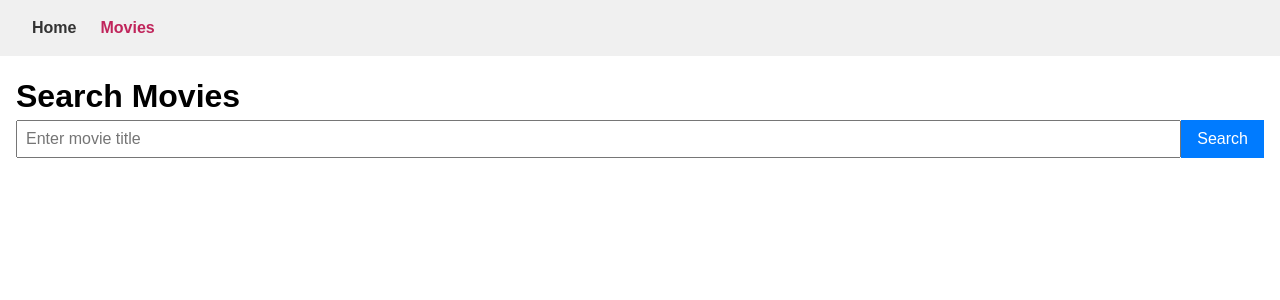
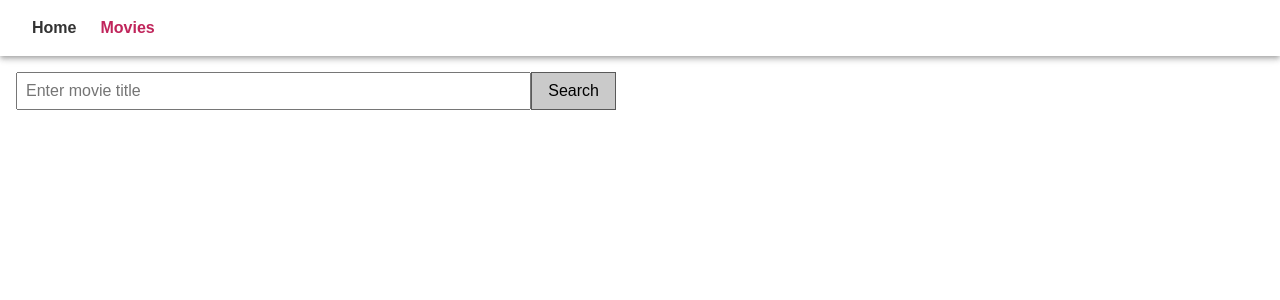
Before and after one commit to sergiy-ka/goit-neo-react-hw-module5, a React (Vite) app: page /movies in a window 1280 px wide. Shown: the top 300 px of the page. Built offline with nearby package versions, Linux system fonts and the light colour scheme.

Commit message:
Refactor navigation styles to make header fixed and sticky

```diff
--- a/src/components/Navigation/Navigation.module.css
+++ b/src/components/Navigation/Navigation.module.css
@@ -2,12 +2,20 @@
   display: flex;
   gap: 24px;
   padding: 1rem 2rem;
-  background-color: #f0f0f0;
+  background-color: #ffffff;
+  position: fixed; /* Make the header fixed */
+  top: 0; /* Position it at the top */
+  width: 100%; /* Make it span the full width */
+  z-index: 1000; /* Ensure it is above other content */
+  box-shadow: 0px 2px 4px -1px rgba(0, 0, 0, 0.2),
+    0px 4px 5px 0px rgba(0, 0, 0, 0.14), 0px 1px 10px 0px rgba(0, 0, 0, 0.12);
+  position: sticky;
 }
 
 .link {
   text-decoration: none;
   color: #333;
+
   font-weight: bold;
 }
 
--- a/src/pages/MoviesPage/MoviesPage.jsx
+++ b/src/pages/MoviesPage/MoviesPage.jsx
@@ -28,7 +28,6 @@ function MoviesPage() {
 
   return (
     <div className={css.container}>
-      <h1>Search Movies</h1>
       <form onSubmit={handleSearch} className={css.form}>
         <input
           type="text"
--- a/src/pages/MoviesPage/MoviesPage.module.css
+++ b/src/pages/MoviesPage/MoviesPage.module.css
@@ -5,6 +5,7 @@
 .form {
   display: flex;
   margin-bottom: 1rem;
+  width: 600px; /* Встановіть бажану ширину */
 }
 
 .input {
@@ -13,15 +14,25 @@
   font-size: 1rem;
 }
 
+.input:focus {
+  outline: none;
+  border: 2px solid #007bff;
+}
+.input:hover {
+  border: 2px solid #007bff;
+}
+
 .button {
   padding: 0.5rem 1rem;
   font-size: 1rem;
-  background-color: #007bff;
-  color: white;
-  border: none;
+  background-color: #cacaca;
+  border: 1px solid #595959;
+  color: #000000;
   cursor: pointer;
 }
 
 .button:hover {
-  background-color: #0056b3;
+  background-color: #007bff;
+  color: white;
+  border: none;
 }
```
